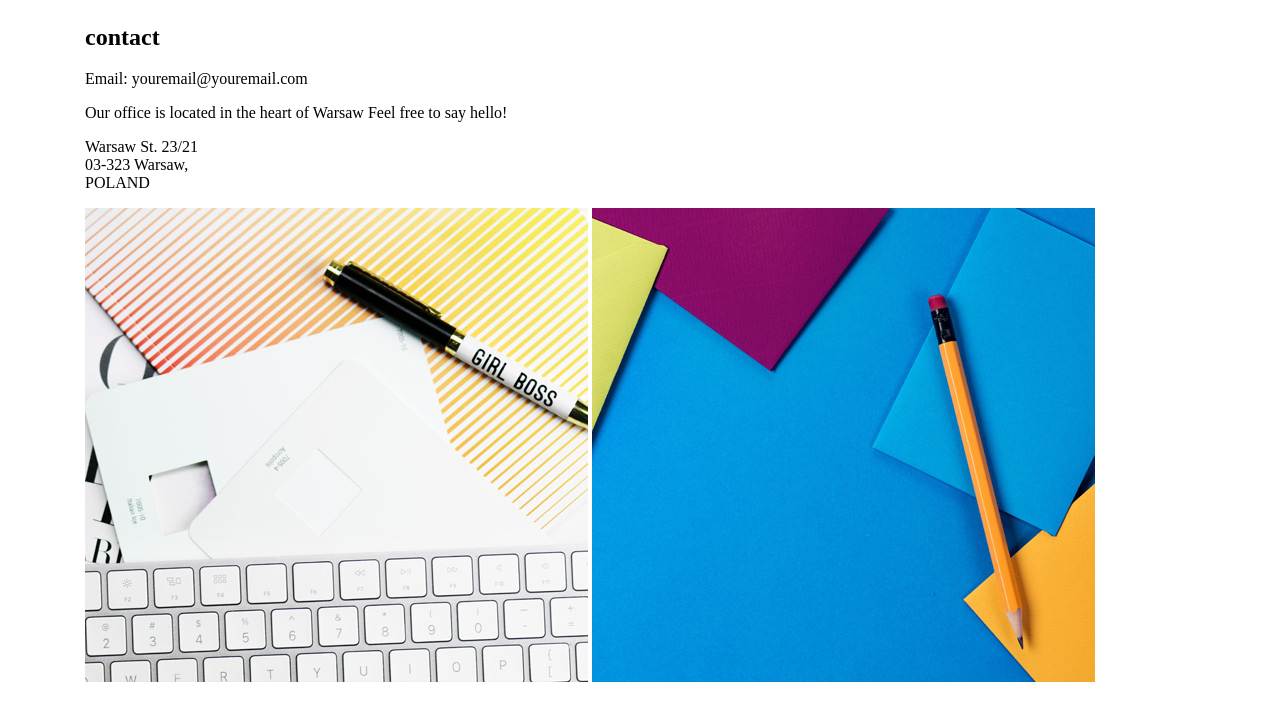
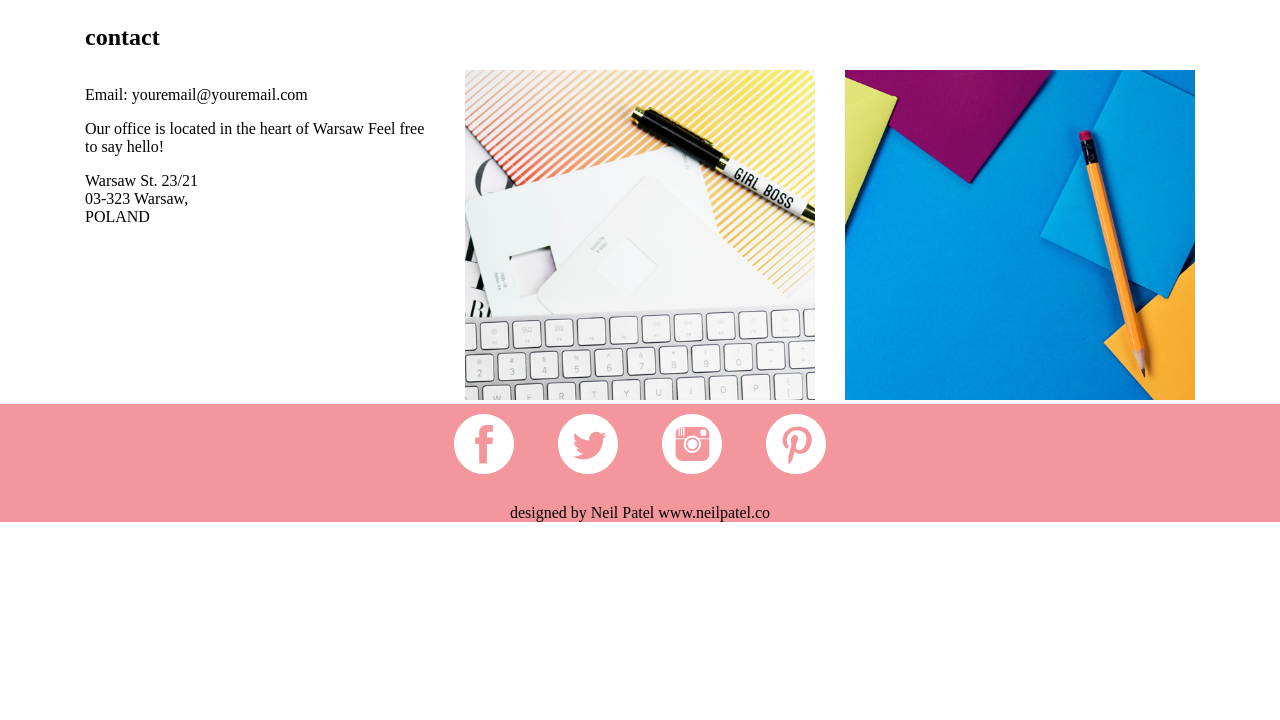
Before and after one commit to neilp666/branding, a plain HTML site: page index.html in a window 1280 px wide. Shown: the part 3325-4045 px from the top of the page. After the commit the page ends 3847 px from the top, so only its background shows below. Drawn offline with Linux system fonts and the light colour scheme.

Commit message:
Added styling to footer

```diff
--- a/index.html
+++ b/index.html
@@ -117,6 +117,8 @@
         <!-- contact -->
         <section>
             <h2>contact</h2>
+            <div class="row">
+              <div class="col">
                 <p>Email: youremail@youremail.com</p>
                 <p>Our office is located in the heart of Warsaw
                     Feel free to say hello!</p>
@@ -125,18 +127,28 @@
                     03-323 Warsaw,<br>
                     POLAND
                 </p>
-
+              </div>
+              <div class="col">
                 <img src="img/contact1.jpg" alt="contact image 1"/>
+              </div>
+              <div class="col">
                 <img src="img/contact2.jpg" alt="contact image 2"/>
+              </div>
+            </div>
         </section>
 
       </main>
 
         <footer>
-          <a href="#"><img src="img/facebook.svg" alt="Facebook"/></a>
-          <a href="#"><img src="img/twitter.svg" alt="Twitter"/></a>
-          <a href="#"><img src="img/instagram.svg" alt="Twitter"/></a>
+          <div class="container">
+            <div class="social-icons-container">
+                <a href="#"><img src="img/facebook.svg" class="social-icon" alt="Facebook"/></a>
+                <a href="#"><img src="img/twitter.svg" class="social-icon" alt="Twitter"/></a>
+                <a href="#"><img src="img/instagram.svg" class="social-icon" alt="Instagram"/></a>
+                <a href="#"><img src="img/pinterest.svg" class="social-icon" alt="Pinterest"/></a>
                 <p>designed by Neil Patel www.neilpatel.co</p>
+              </div>
+          </div>
         </footer>
   </body>
 </html>
--- a/styles.css
+++ b/styles.css
@@ -1,4 +1,13 @@
 @import url('https://fonts.googleapis.com/css?family=Open+Sans:400,700,800');
+
+
+html {
+  height: 100%;
+}
+
+body {
+  margin: 0;
+}
 
 .left-col {
   background-color: #003170;
@@ -11,3 +20,17 @@
 img {
   max-width: 100%;
 }
+
+footer {
+  background-color: #f4979c;
+}
+
+.social-icon {
+  height: 60px;
+  margin: 10px 20px;
+
+}
+
+.social-icons-container {
+  text-align: center;
+}
```
Lines whose indentation alone changed are shown as unchanged.
